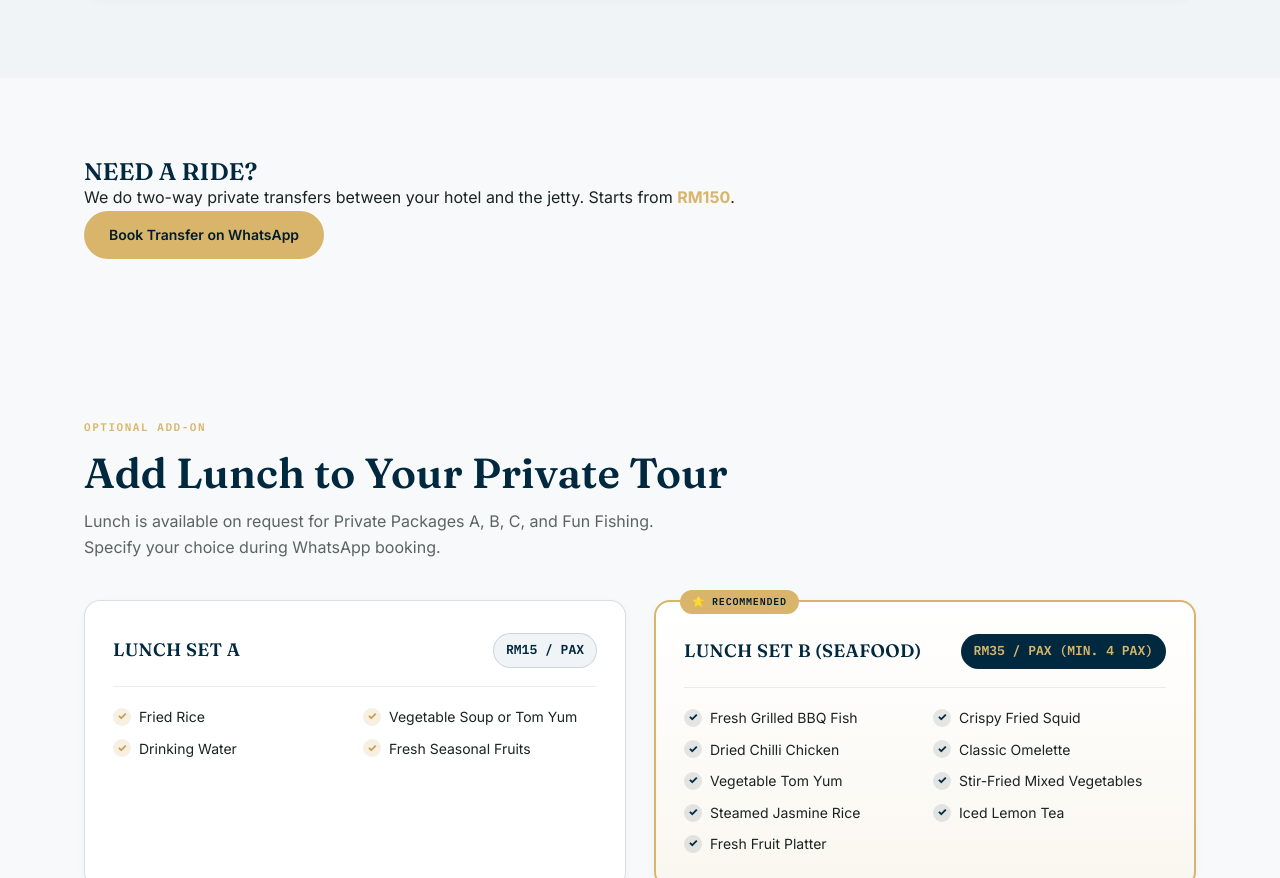
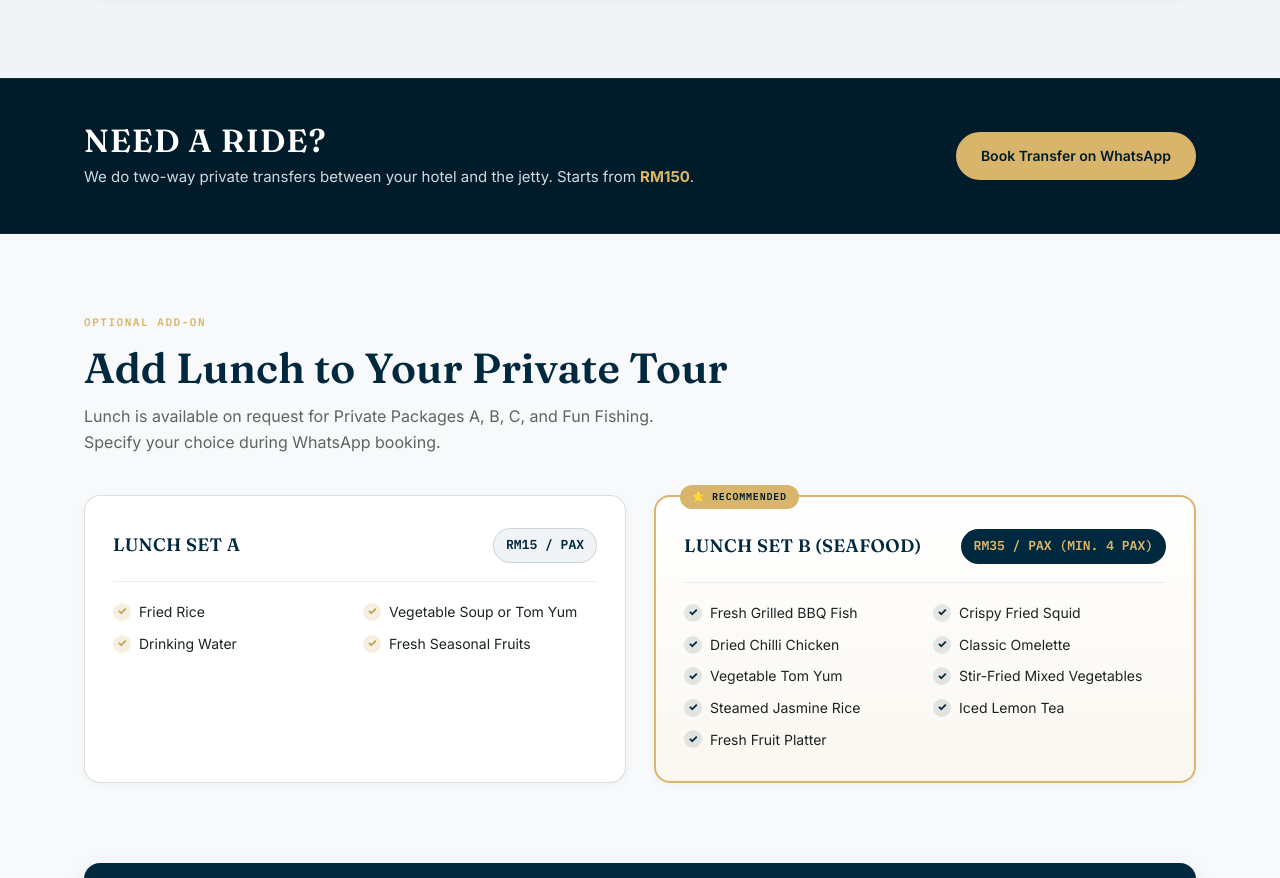
Before and after one commit to aiiidddiiilll01-byte/mangrove-tour-site, a plain HTML site: page index.html in a window 1280 px wide. Shown: the part 4730-5608 px from the top of the page. Drawn offline with Linux system fonts and the light colour scheme.

Commit message:
Update transfer banner CSS and bust cache

```diff
--- a/index.html
+++ b/index.html
@@ -33,7 +33,7 @@
   <link rel="preconnect" href="https://fonts.googleapis.com">
   <link rel="preconnect" href="https://fonts.gstatic.com" crossorigin>
   <link href="https://fonts.googleapis.com/css2?family=Fraunces:ital,opsz,wght@0,9..144,600;1,9..144,600&family=IBM+Plex+Mono:wght@400;500;600&family=Inter:wght@400;500;600;700&display=swap" rel="stylesheet">
-  <link rel="stylesheet" href="style.css">
+  <link rel="stylesheet" href="style.css?v=2">
 
   <!-- Schema.org JSON-LD -->
 <script type="application/ld+json">
--- a/style.css
+++ b/style.css
@@ -1252,3 +1252,47 @@ footer {
     padding: 24px 20px;
   }
 }
+
+/* ==========================================================================
+   TRANSFER BANNER (FULL-WIDTH DARK STRIP)
+   ========================================================================== */
+.transfer-banner {
+  background-color: var(--brand-navy-dark);
+  padding: 44px 0;
+  border-top: 1px solid rgba(255, 255, 255, 0.08);
+  border-bottom: 1px solid rgba(255, 255, 255, 0.08);
+}
+
+.transfer-banner-inner {
+  display: flex;
+  align-items: center;
+  justify-content: space-between;
+  gap: 24px;
+}
+
+.transfer-banner-text h2 {
+  color: var(--text-inverse);
+  font-size: clamp(24px, 3vw, 32px);
+  letter-spacing: 0.03em;
+  margin-bottom: 6px;
+}
+
+.transfer-banner-text p {
+  color: var(--text-inverse-muted);
+  font-size: 15px;
+  margin: 0;
+}
+
+.transfer-banner .btn {
+  flex-shrink: 0;
+  white-space: nowrap;
+}
+
+@media (max-width: 768px) {
+  .transfer-banner-inner {
+    flex-direction: column;
+    align-items: flex-start;
+  }
+  .transfer-banner .btn {
+    width: 100%;
+  }
```
